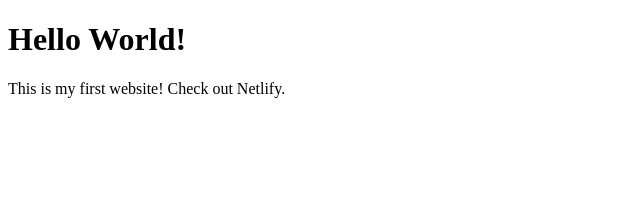
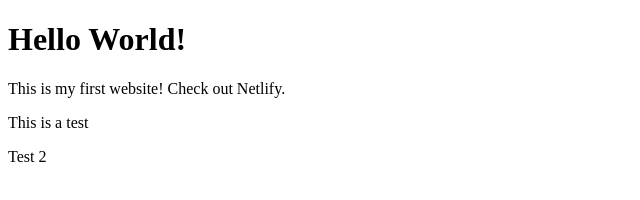
Before and after one commit to caelar/codespacesdemo, a plain HTML site: page index.html in a window 1280 px wide. Shown: the whole page, without its empty margins (0-640 px from the left). Drawn offline with Linux system fonts and the light colour scheme.

Commit message:
Testing Local

```diff
--- a/index.html
+++ b/index.html
@@ -8,5 +8,7 @@
 <body>
     <h1>Hello World!</h1>
     <p>This is my first website! Check out Netlify.</p>
+    <p>This is a test</p>
+    <p>Test 2</p>
 </body>
 </html>
```
